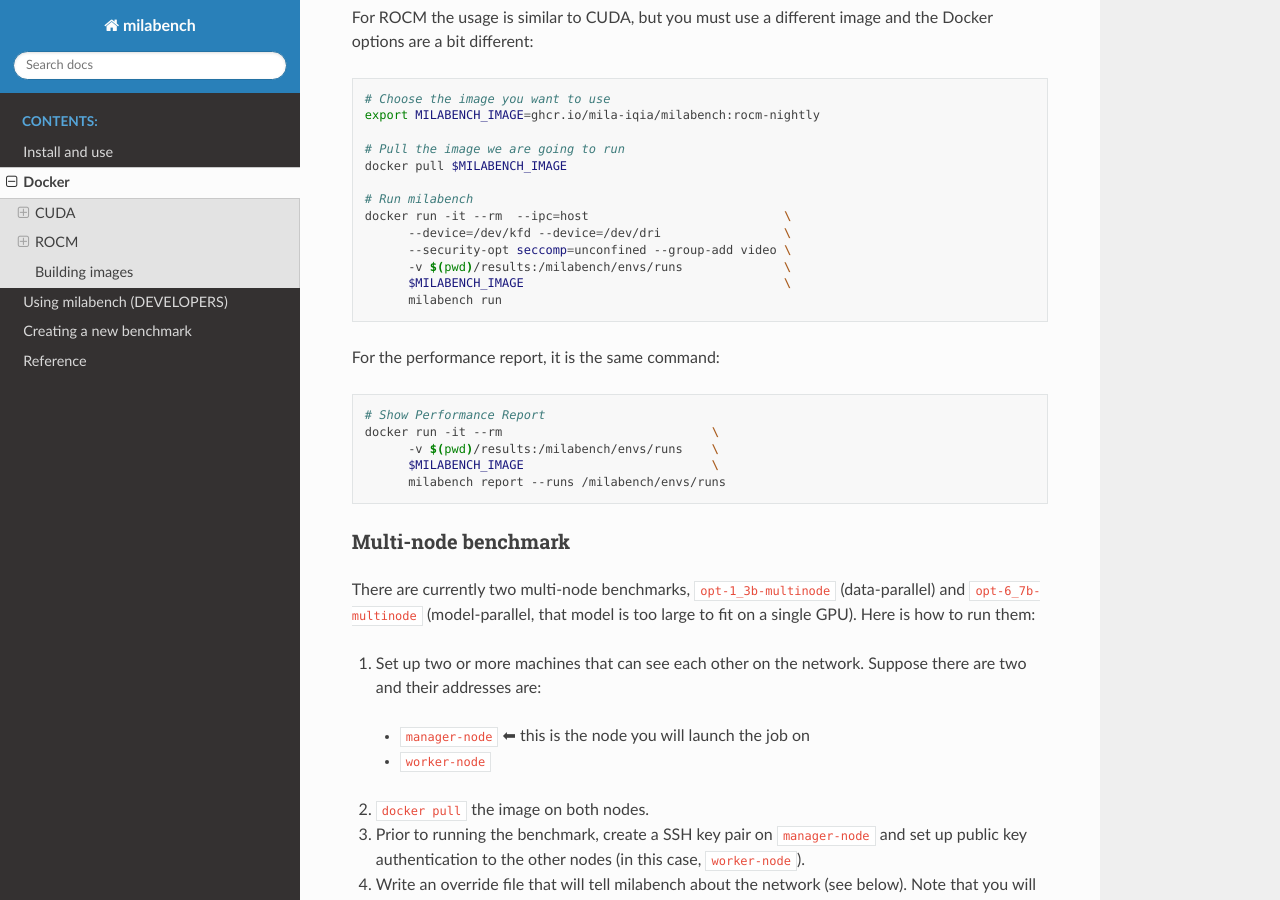
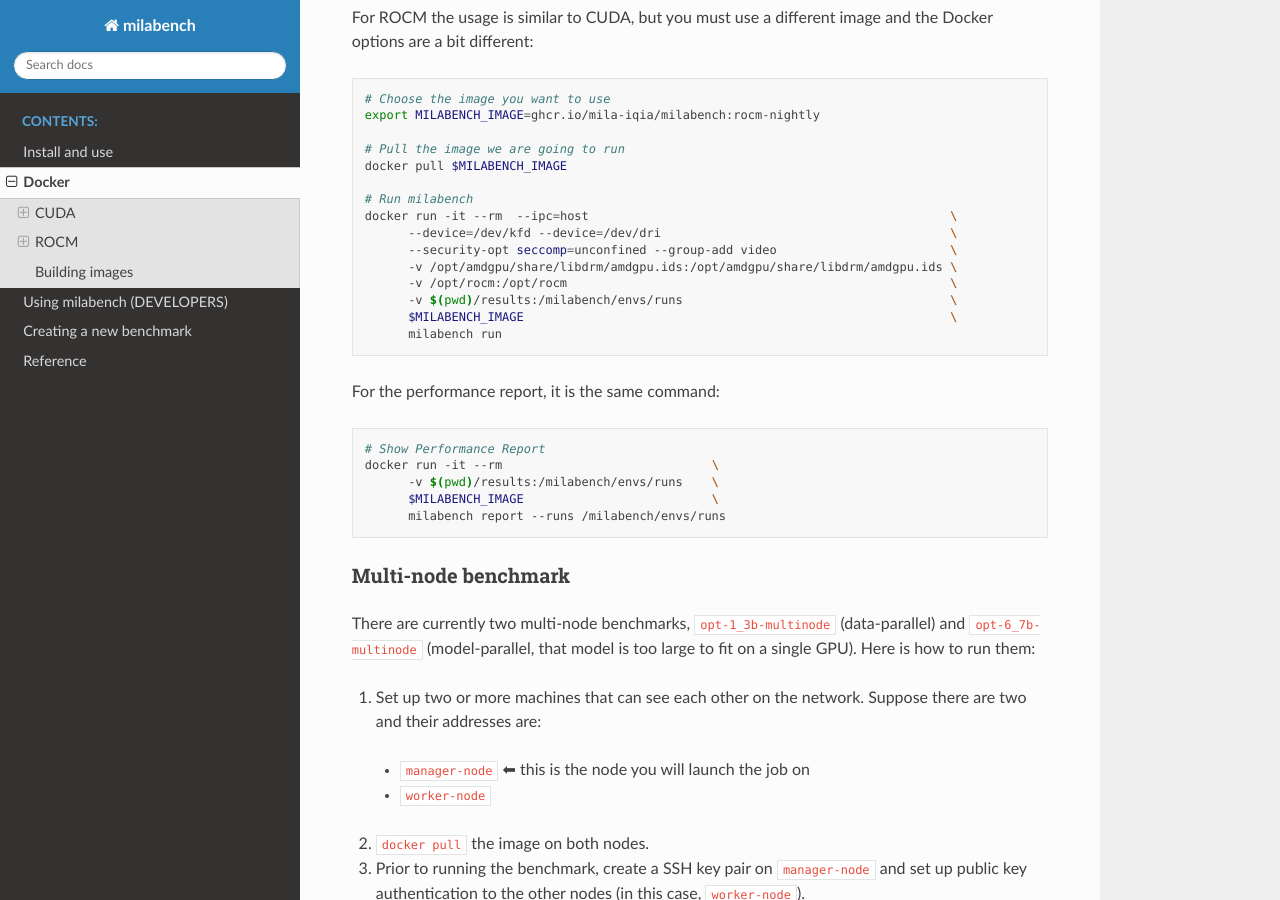
Before and after one commit to mila-iqia/milabench, a Sphinx documentation site: the page built from docs/docker.rst, in a window 1280 px wide and 900 px high, scrolled down 1295 px. Built offline with Sphinx 7.4.7 and the Read the Docs theme 2.0.0, drawn with Linux system fonts in a browser that asks for light colours.

Commit message:
Update ROCm docker command (#124)

```diff
--- a/docs/docker.rst
+++ b/docs/docker.rst
@@ -70,11 +70,13 @@
    docker pull $MILABENCH_IMAGE
 
    # Run milabench
-   docker run -it --rm  --ipc=host                           \
-         --device=/dev/kfd --device=/dev/dri                 \
-         --security-opt seccomp=unconfined --group-add video \
-         -v $(pwd)/results:/milabench/envs/runs              \
-         $MILABENCH_IMAGE                                    \
+   docker run -it --rm  --ipc=host                                                  \
+         --device=/dev/kfd --device=/dev/dri                                        \
+         --security-opt seccomp=unconfined --group-add video                        \
+         -v /opt/amdgpu/share/libdrm/amdgpu.ids:/opt/amdgpu/share/libdrm/amdgpu.ids \
+         -v /opt/rocm:/opt/rocm                                                     \
+         -v $(pwd)/results:/milabench/envs/runs                                     \
+         $MILABENCH_IMAGE                                                           \
          milabench run
 
 For the performance report, it is the same command:
```
